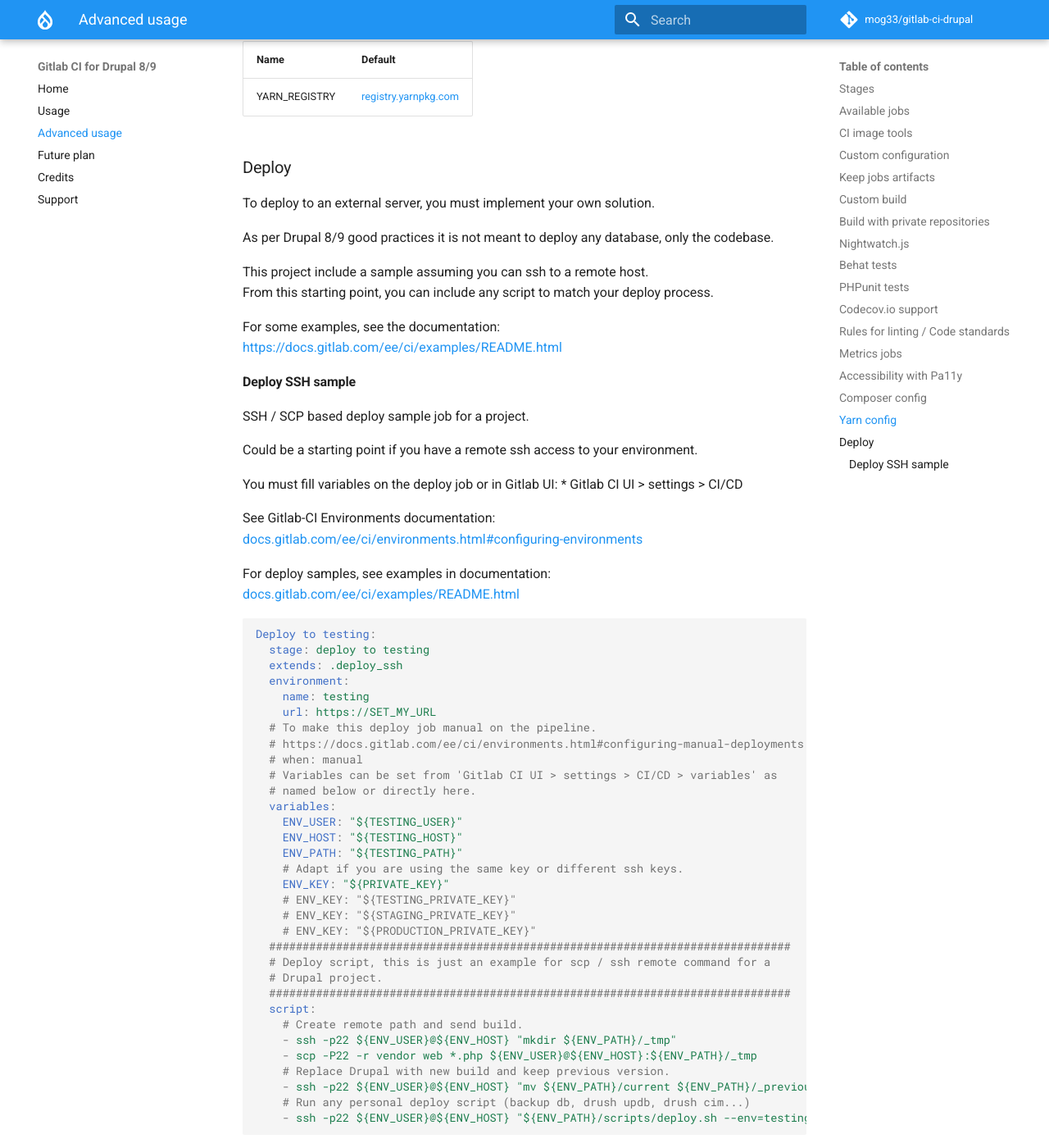
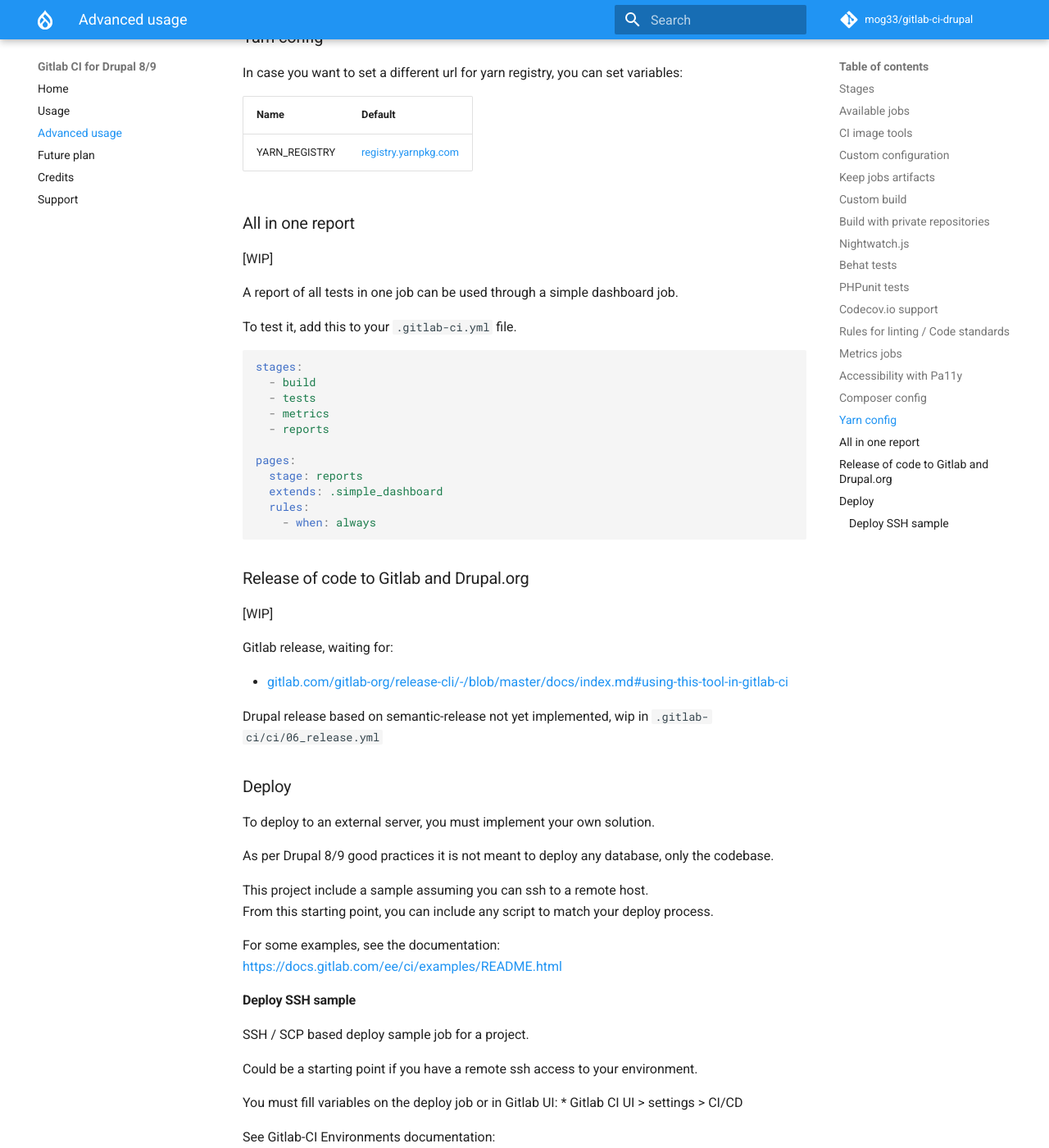
Before and after one commit to mogtofu33/gitlab-ci-drupal, an MkDocs documentation site: the page built from docs/advanced-usage.md, in a window 1280 px wide and 1400 px high, scrolled down 6002 px. Shown: the whole window at 82% size. Built offline with MkDocs 1.6.1 and Material for MkDocs 9.7.7, drawn with Linux system fonts in a browser that asks for light colours; comment, search, counter and statistics services are not loaded; some of the changed text lies outside the part shown.

Commit message:
Update doc.

````diff
--- a/docs/advanced-usage.md
+++ b/docs/advanced-usage.md
@@ -178,6 +178,9 @@ Stylelint is based on the official
 
 Metrics jobs are using [Phpmetrics](https://www.phpmetrics.org), [Phploc](https://github.com/sebastianbergmann/phploc) and [Pdepend](https://pdepend.org/).
 
+Currently this project do not support analysing coverage for Pdepend and junit
+report from unit-kernel or functional or functionlajs tests for Phpmetrics.
+
 ### Accessibility with Pa11y
 
 Accessibility tests with [Pa11y](https://pa11y.org/), tests are defined in
@@ -220,6 +223,38 @@ In case you want to set a different url for yarn registry, you can set variables
 Name | Default
 -|-
 YARN_REGISTRY | https://registry.yarnpkg.com
+
+### All in one report
+
+[WIP]
+
+A report of all tests in one job can be used through a simple dashboard job.
+
+To test it, add this to your `.gitlab-ci.yml` file.
+
+```yaml
+stages:
+  - build
+  - tests
+  - metrics
+  - reports
+
+pages:
+  stage: reports
+  extends: .simple_dashboard
+  rules:
+    - when: always
+```
+
+### Release of code to Gitlab and Drupal.org
+
+[WIP]
+
+Gitlab release, waiting for:
+
+* https://gitlab.com/gitlab-org/release-cli/-/blob/master/docs/index.md#using-this-tool-in-gitlab-ci
+
+Drupal release based on semantic-release not yet implemented, wip in `.gitlab-ci/ci/06_release.yml`
 
 ### Deploy
 
````
